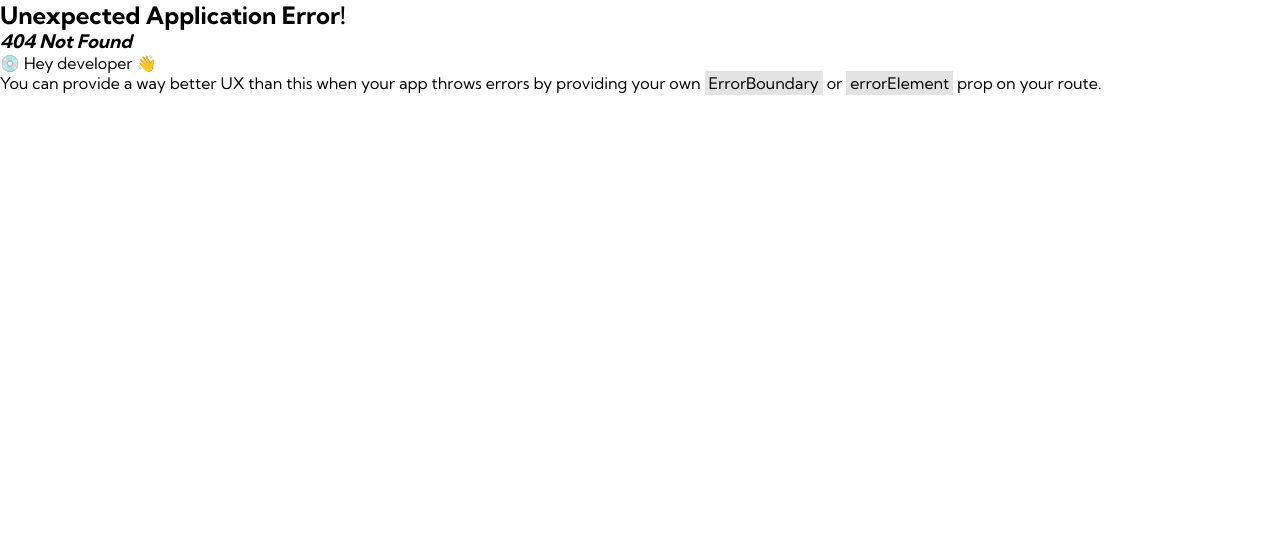
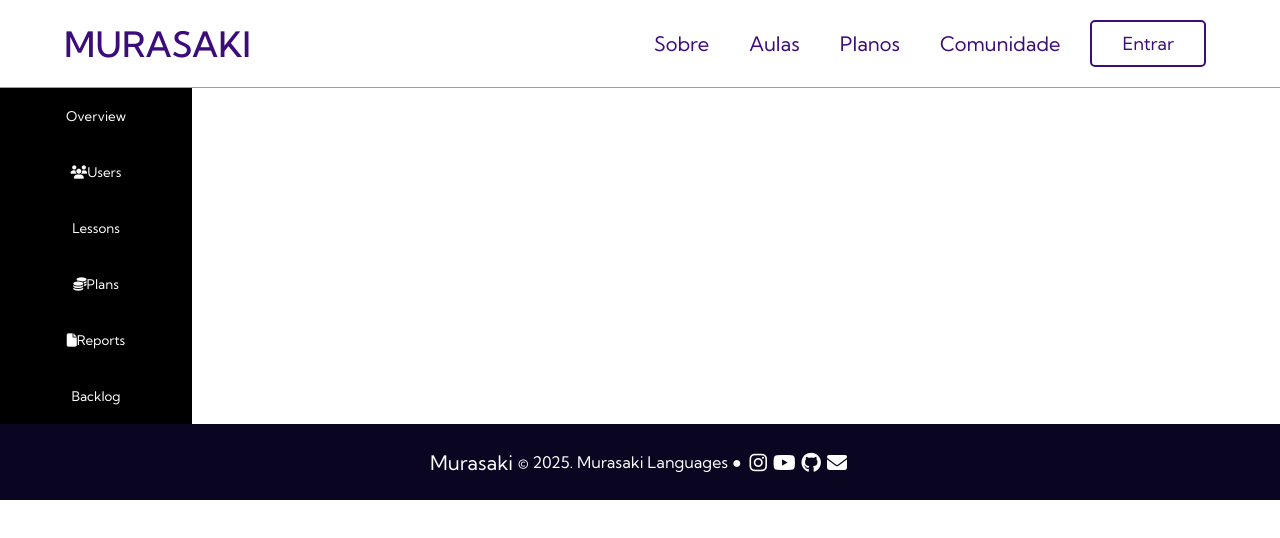
Before and after one commit to luisgomes2002/Murasaki-Languages, a React (Vite) app: page /private-dashboard in a window 1280 px wide. Before the commit this address had no page. Shown: the top 538 px of the page. Built offline with nearby package versions, Linux system fonts and the light colour scheme.

Commit message:
feat: craete dashboard

```diff
--- a/src/main.tsx
+++ b/src/main.tsx
@@ -8,6 +8,7 @@
 import SignIn from "./pages/sign-in/sign-in";
 import SignUp from "./pages/sign-up/sign-up";
 import UserProvider from "./context/user-context";
+import Dashboard from "./pages/dashboard/dashboard";
 
 const Layout = () => {
   return (
@@ -38,6 +39,10 @@
         path: "/subscription",
         element: <Subscription />,
       },
+      {
+        path: "/private-dashboard",
+        element: <Dashboard />,
+      },
     ],
   },
 ]);
--- /dev/null
+++ b/src/pages/dashboard/dashboard.scss
@@ -0,0 +1,17 @@
+.dashboard-area {
+  display: grid;
+  grid-template-columns: 15% 1fr;
+}
+
+.side-bar {
+  background-color: black;
+  display: flex;
+  flex-direction: column;
+
+  button {
+    color: white;
+    border: none;
+    background-color: transparent;
+    padding: 20px;
+  }
+}
--- /dev/null
+++ b/src/pages/dashboard/dashboard.tsx
@@ -0,0 +1,28 @@
+import WhiteHeader from "../../components/white-header/white-header";
+import "./dashboard.scss";
+
+const Dashboard = () => {
+  return (
+    <div>
+      <WhiteHeader />
+      <div className="dashboard-area">
+        <section className="side-bar">
+          <button>Overview</button>
+          <button>
+            <i className="fa-solid fa-users"></i>Users
+          </button>
+          <button>Lessons</button>
+          <button>
+            <i className="fa-solid fa-coins"></i>Plans
+          </button>
+          <button>
+            <i className="fa-solid fa-file"></i>Reports
+          </button>
+          <button>Backlog</button>
+        </section>
+      </div>
+    </div>
+  );
+};
+
+export default Dashboard;
```
